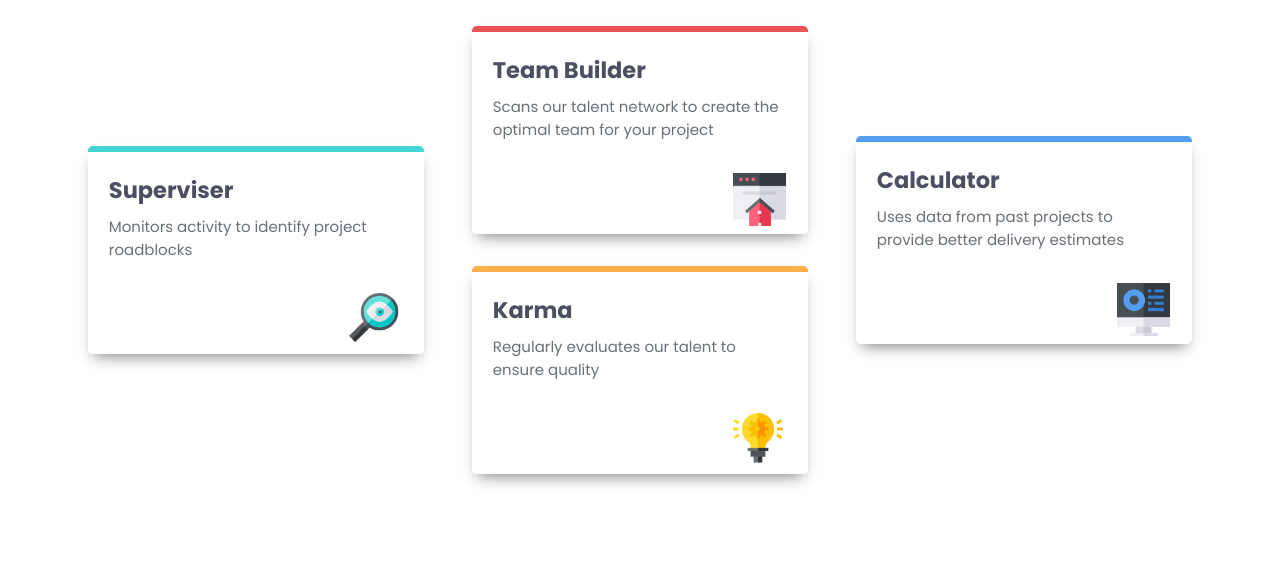
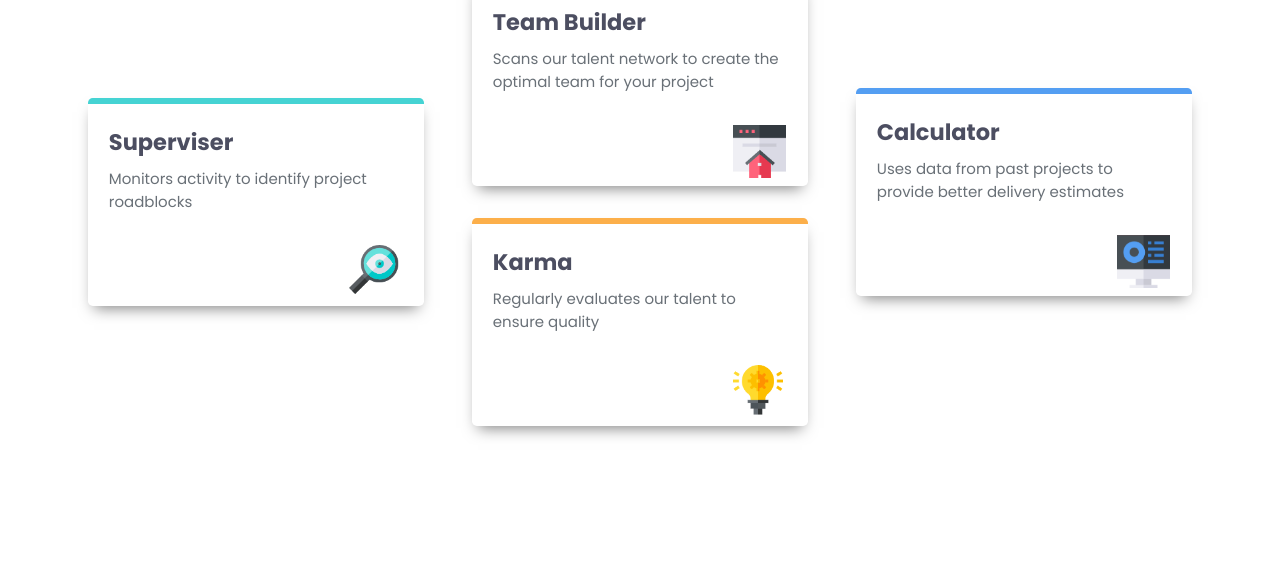
Before and after one commit to Learner-1999/four-card-feature-section, a plain HTML site: page index.html in a window 1280 px wide. Shown: the part 233-800 px from the top of the page. Drawn offline with Linux system fonts and the light colour scheme.

Commit message:
Update style.css

```diff
--- a/style.css
+++ b/style.css
@@ -103,7 +103,7 @@ body {
   .main-container {
     grid-template-columns: 69rem;
     grid-template-rows: 10.2rem 28rem;
-    margin-top: 6rem;
+    margin-top: 3rem;
     row-gap: 0;
   }
 
```
